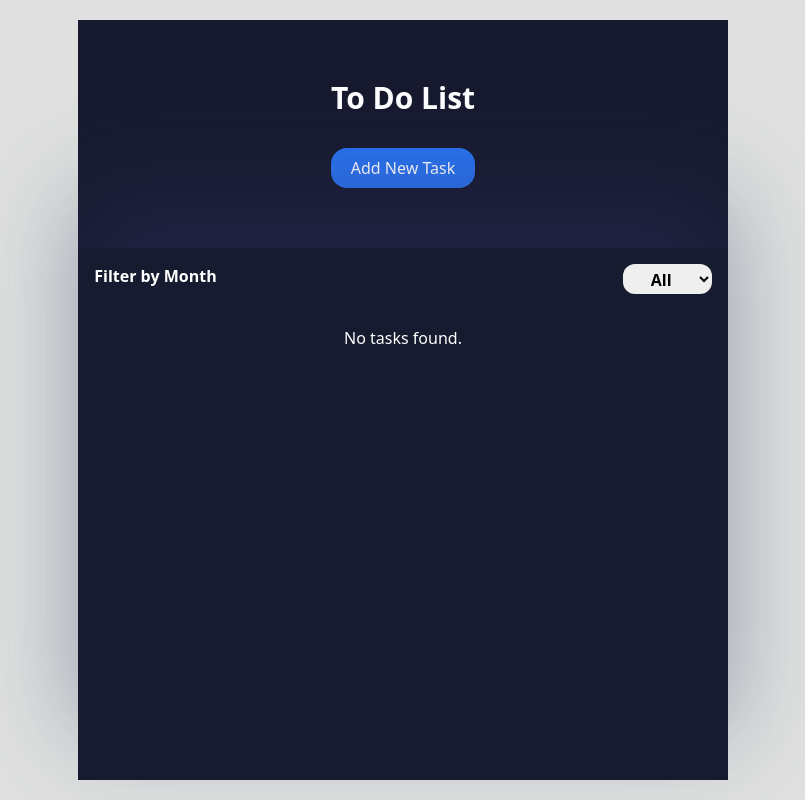
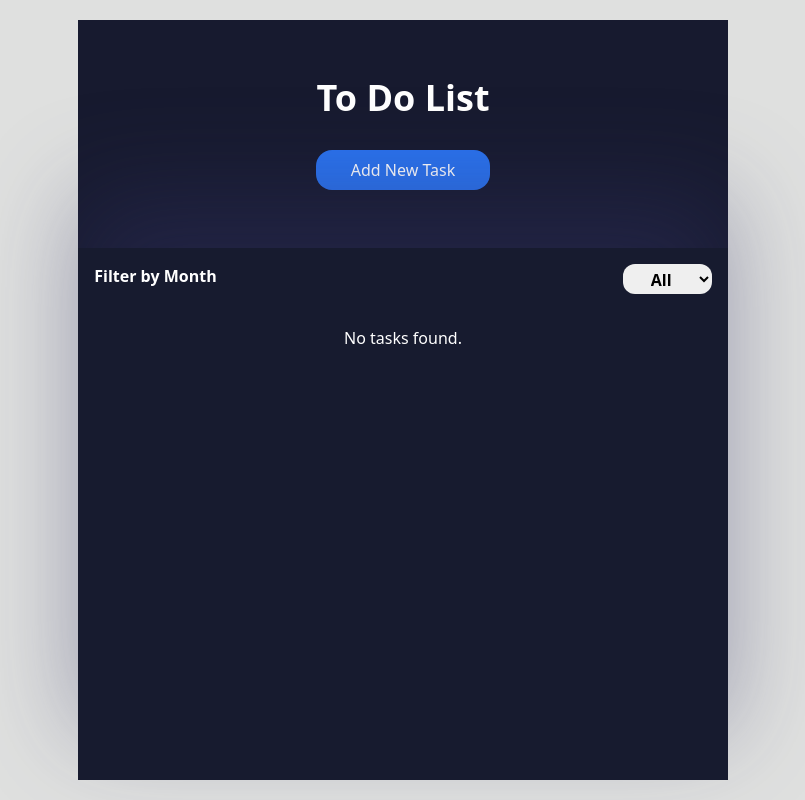
Before and after one commit to Moatazahmed156/Task-Manager, a React (Vite) app: page / in a window 1280 px wide. Shown: the whole page, without its empty margins (237-1042 px from the left). Built offline with nearby package versions, Linux system fonts and the light colour scheme.

Commit message:
Update Header.jsx

```diff
--- a/src/components/Header.jsx
+++ b/src/components/Header.jsx
@@ -2,7 +2,7 @@
   return (
     <div>
       <div id="mainhead" className="flex flex-col gap-8 my-8">
-        <h1 className="text-white text-3xl font-bold">To Do List</h1>
+        <h1 className="text-white text-4xl font-bold">To Do List</h1>
         <button
           className="bg-[#2972ee] text-white rounded-2xl px-4 py-2"
           onClick={nexthead}
```
